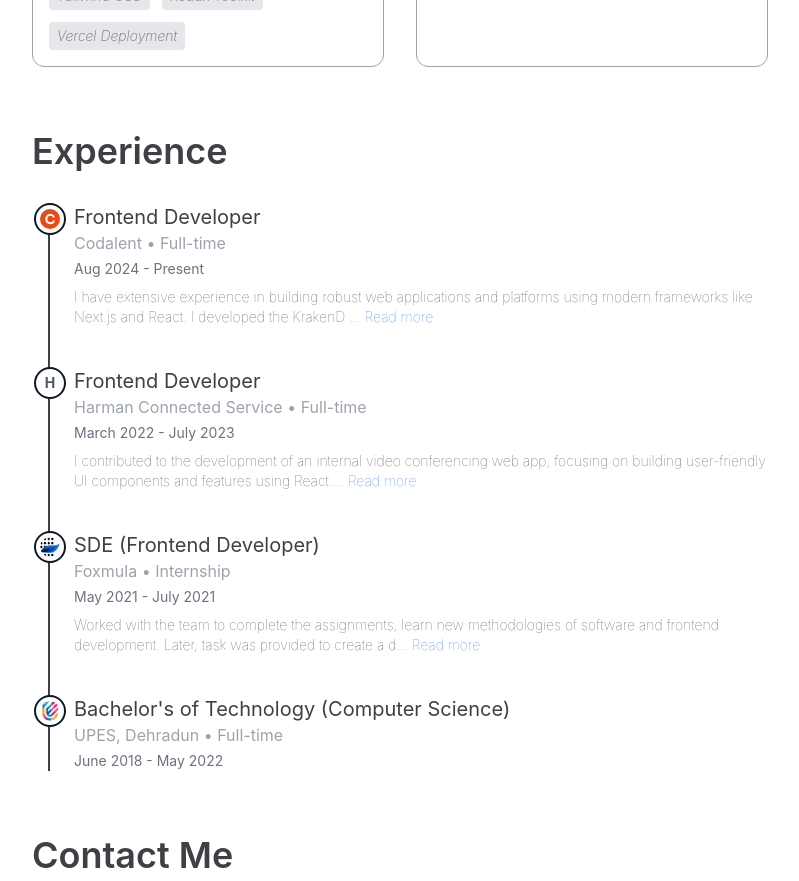
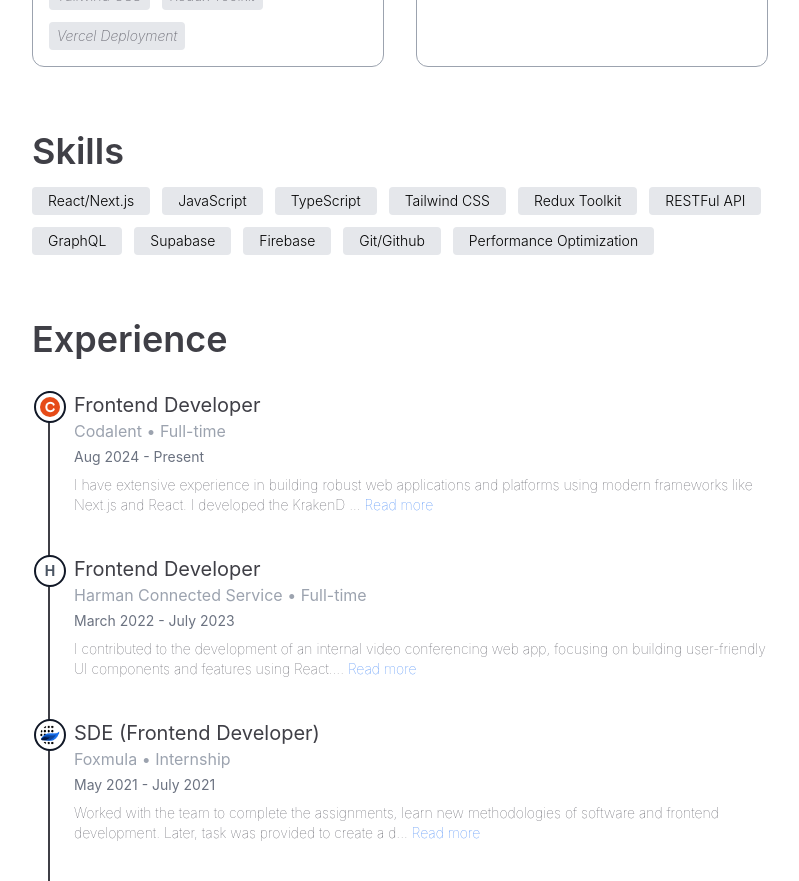
Before and after one commit to anshpayal/my-portfolio, a Next.js app: page / in a window 1280 px wide. Shown: the part 1400-2281 px from the top of the page, without its empty margins (240-1039 px from the left). Built offline with nearby package versions, Linux system fonts and the light colour scheme.

Commit message:
feat: added skills section

```diff
--- a/src/app/page.tsx
+++ b/src/app/page.tsx
@@ -2,6 +2,7 @@
 import Project from "@/components/Project";
 import ContactForm from "@/components/ContactForm";
 import Experience from "@/components/Experience";
+import Skills from "@/components/Skills";
 
 
 export default function HomePage() {
@@ -13,11 +14,14 @@
       {/* Project Section */}
       <Project />
 
+      {/* Skills Section */}
+      <Skills />
+
       {/* Experience Section */}
       <Experience />
 
       {/* Contact form */}
-      <ContactForm/>
+      <ContactForm />
     </div>
   );
 }
--- /dev/null
+++ b/src/components/Skills.tsx
@@ -0,0 +1,23 @@
+// src/components/Skills.tsx
+import React from "react";
+import { skills } from "@/data/constant";
+
+export default function Skills() {
+  return (
+    <section className="mt-10">
+      <h2 className="text-4xl font-semibold mb-4 text-zinc-700 dark:text-white">
+        Skills
+      </h2>
+      <div className="flex flex-wrap gap-3">
+        {skills.map((skill, index) => (
+          <span
+            key={index}
+            className="bg-gray-200 text-black dark:bg-zinc-700 dark:text-white  px-4 py-1 rounded text-sm font-light"
+          >
+            {skill}
+          </span>
+        ))}
+      </div>
+    </section>
+  );
+}
--- a/src/data/constant.ts
+++ b/src/data/constant.ts
@@ -37,6 +37,7 @@
   description?: string;
   icon?: StaticImageData;
 }
+
 export const projects: ProjectType[] = [
     {
       title: "Crowdsec",
@@ -129,7 +130,7 @@
 export const experience: ExperienceType[] = [
   {
     role: "Frontend Developer",
-  type:"Full-time",
+    type: "Full-time",
     company: "Codalent",
     duration: "Aug 2024 - Present",
     description:
@@ -138,7 +139,7 @@
   },
   {
     role: "Frontend Developer",
-      type:"Full-time",
+    type: "Full-time",
     company: "Harman Connected Service",
     duration: "March 2022 - July 2023",
     description:
@@ -146,7 +147,7 @@
   },
   {
     role: "SDE (Frontend Developer)",
-      type:"Internship",
+    type: "Internship",
     company: "Foxmula",
     duration: "May 2021 - July 2021",
     description:
@@ -155,10 +156,24 @@
   },
   {
     role: "Bachelor's of Technology (Computer Science)",
-      type:"Full-time",
+    type: "Full-time",
     company: "UPES, Dehradun",
     duration: "June 2018 - May 2022",
     description: "",
     icon: CollegeIcon,
   },
-  ]
+];
+
+export const skills = [
+  "React/Next.js",
+  "JavaScript",
+  "TypeScript",
+  "Tailwind CSS",
+  "Redux Toolkit",
+  "RESTFul API",
+  "GraphQL",
+  "Supabase",
+  "Firebase",
+  "Git/Github",
+  "Performance Optimization",
+];
```
Lines whose indentation alone changed are shown as unchanged.
